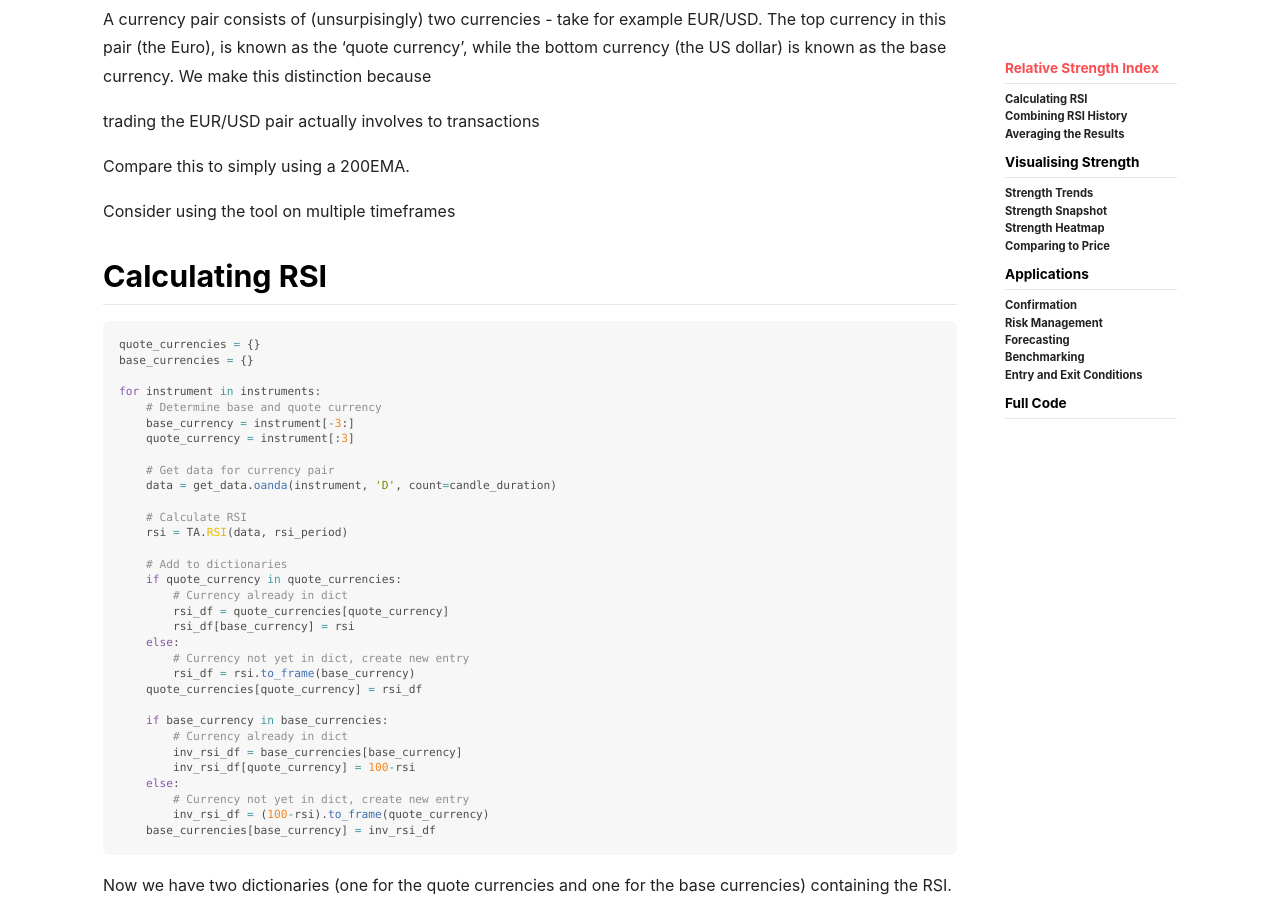
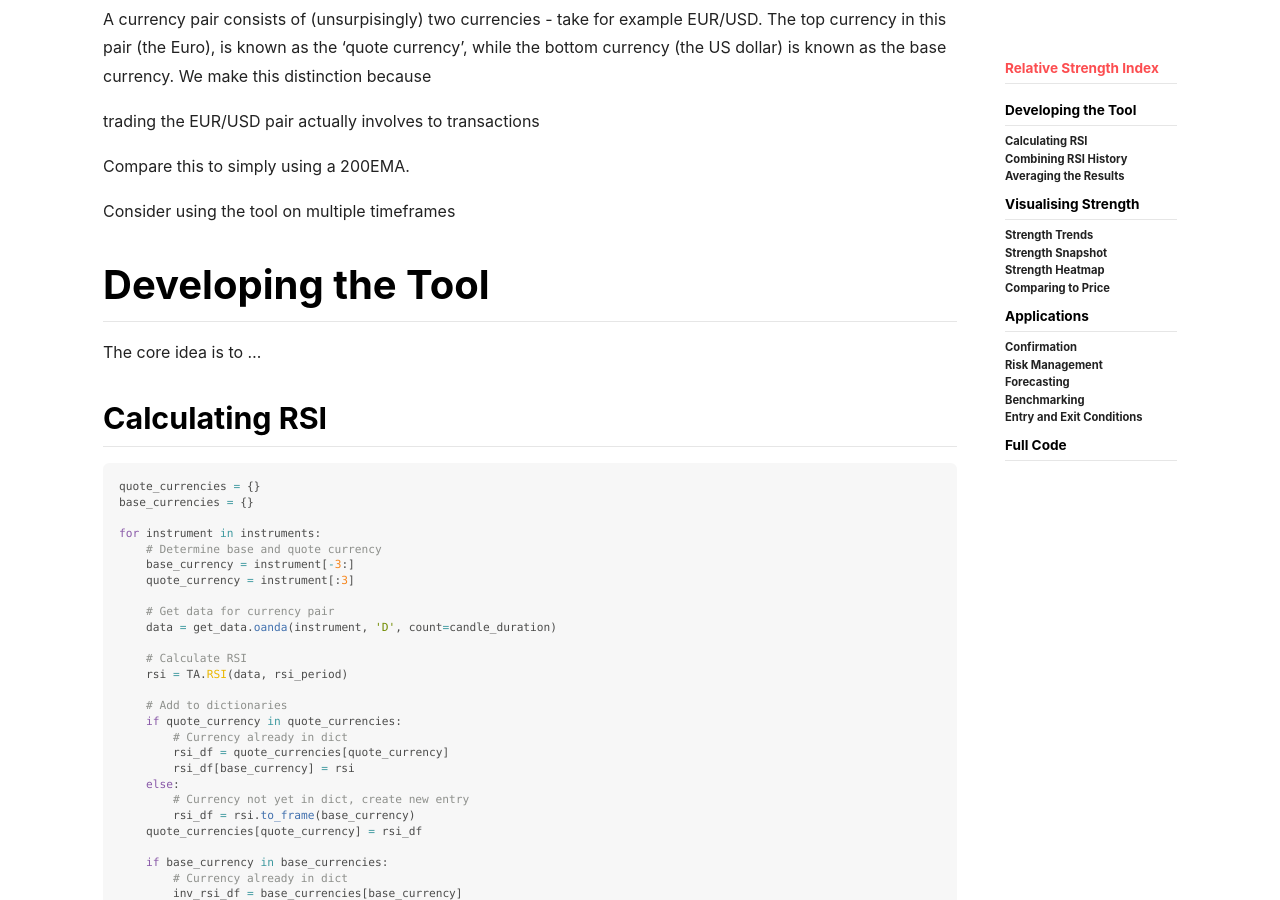
Before and after one commit to kieran-mackle/AutoTrader, a Jekyll site: the page built from content/_posts/2025-12-06-comparing-strengths.md, in a window 1280 px wide and 900 px high, scrolled down 1649 px. Built offline with Jekyll 4.4.1, drawn with Linux system fonts in a browser that asks for light colours; nearby versions of some CDN libraries.

Commit message:
docs: added header

```diff
--- a/content/_posts/2025-12-06-comparing-strengths.md
+++ b/content/_posts/2025-12-06-comparing-strengths.md
@@ -75,6 +75,13 @@ Compare this to simply using a 200EMA.
 
 
 Consider using the tool on multiple timeframes
+
+
+
+# Developing the Tool
+
+The core idea is to ...
+
 
 
 
```
